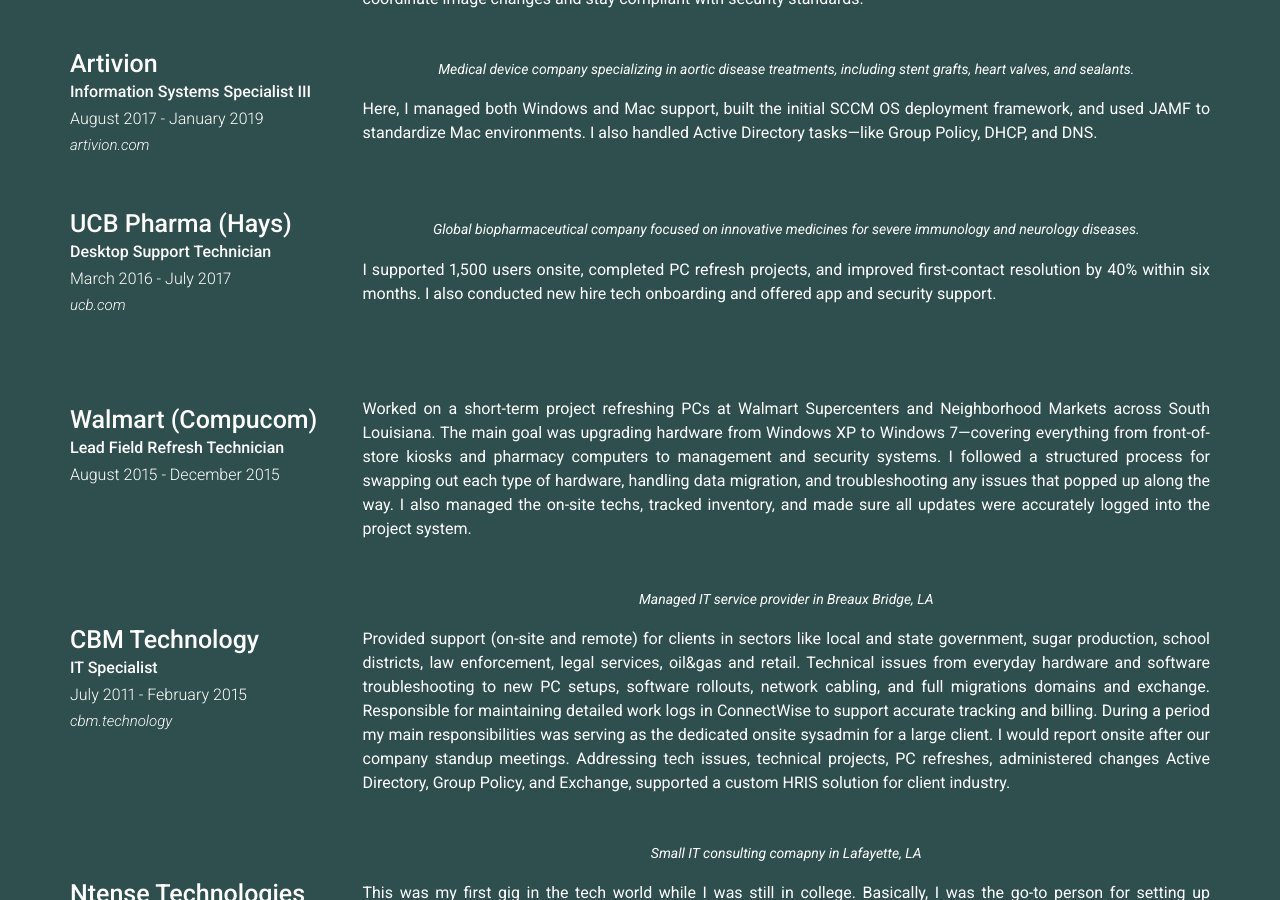
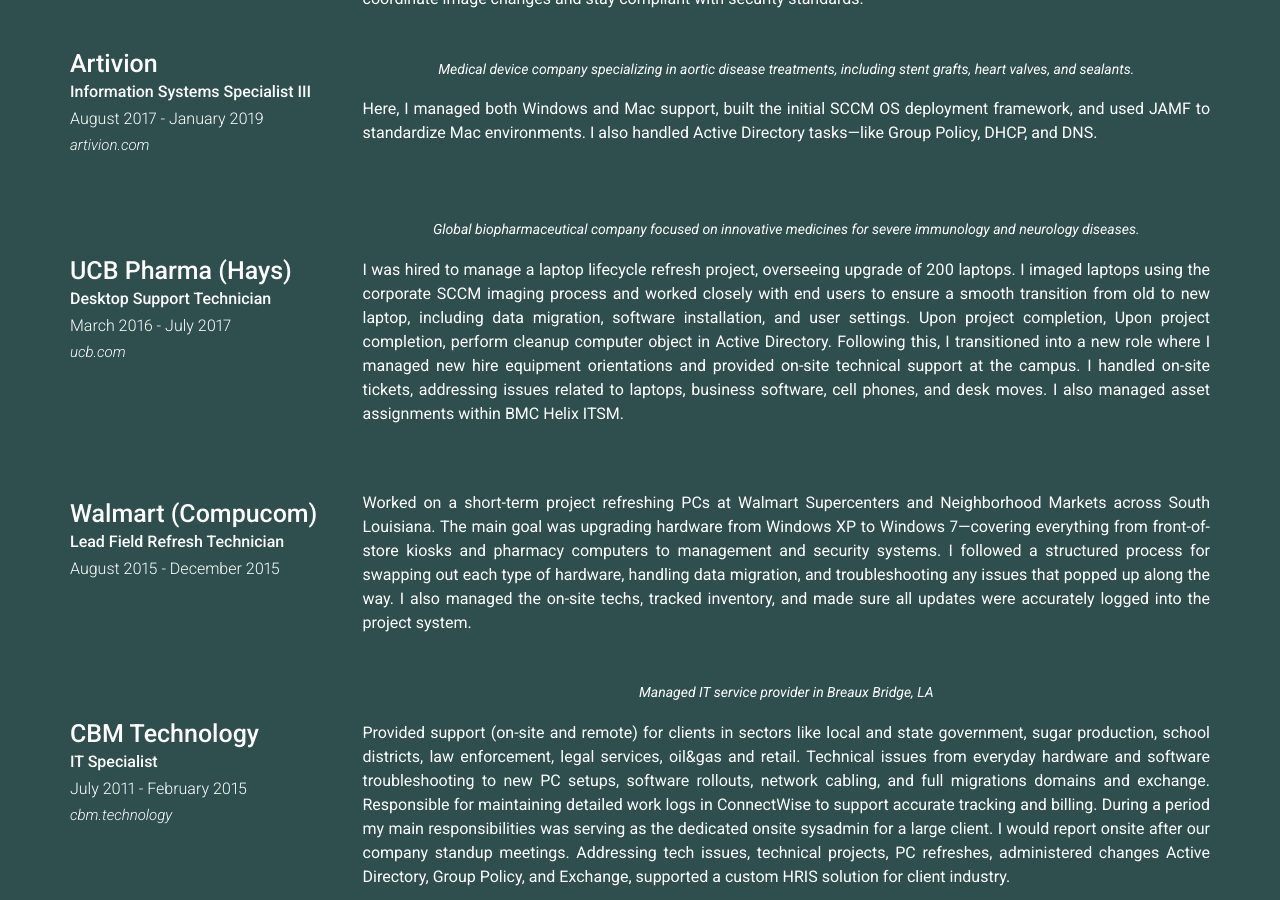
Before and after one commit to dane-gauthier/danegauthier.github.io, a Jekyll site: the page built from index.md, in a window 1280 px wide and 900 px high, scrolled down 1889 px. Built offline with Jekyll 4.4.1, drawn with Linux system fonts in a browser that asks for light colours; nearby versions of some CDN libraries.

Commit message:
UCB job description

```diff
--- a/_config.yml
+++ b/_config.yml
@@ -132,8 +132,11 @@
         quote: >
           Global biopharmaceutical company focused on innovative medicines for severe immunology and neurology diseases.
         description: | # this will include new lines to allow paragraphs
-         I supported 1,500 users onsite, completed PC refresh projects, and improved first-contact resolution by 40% within six months.
-         I also conducted new hire tech onboarding and offered app and security support.
+         I was hired to manage a laptop lifecycle refresh project, overseeing upgrade of 200 laptops.
+         I imaged laptops using the corporate SCCM imaging process and worked closely with end users to ensure a smooth transition from old to new laptop, including data migration, software installation, and user settings.
+         Upon project completion, Upon project completion, perform cleanup computer object in Active Directory.
+         Following this, I transitioned into a new role where I managed new hire equipment orientations and provided on-site technical support at the campus.
+         I handled on-site tickets, addressing issues related to laptops, business software, cell phones, and desk moves. I also managed asset assignments within BMC Helix ITSM.
       - layout: left
         title: Walmart (Compucom)
         sub_title: Lead Field Refresh Technician
```
